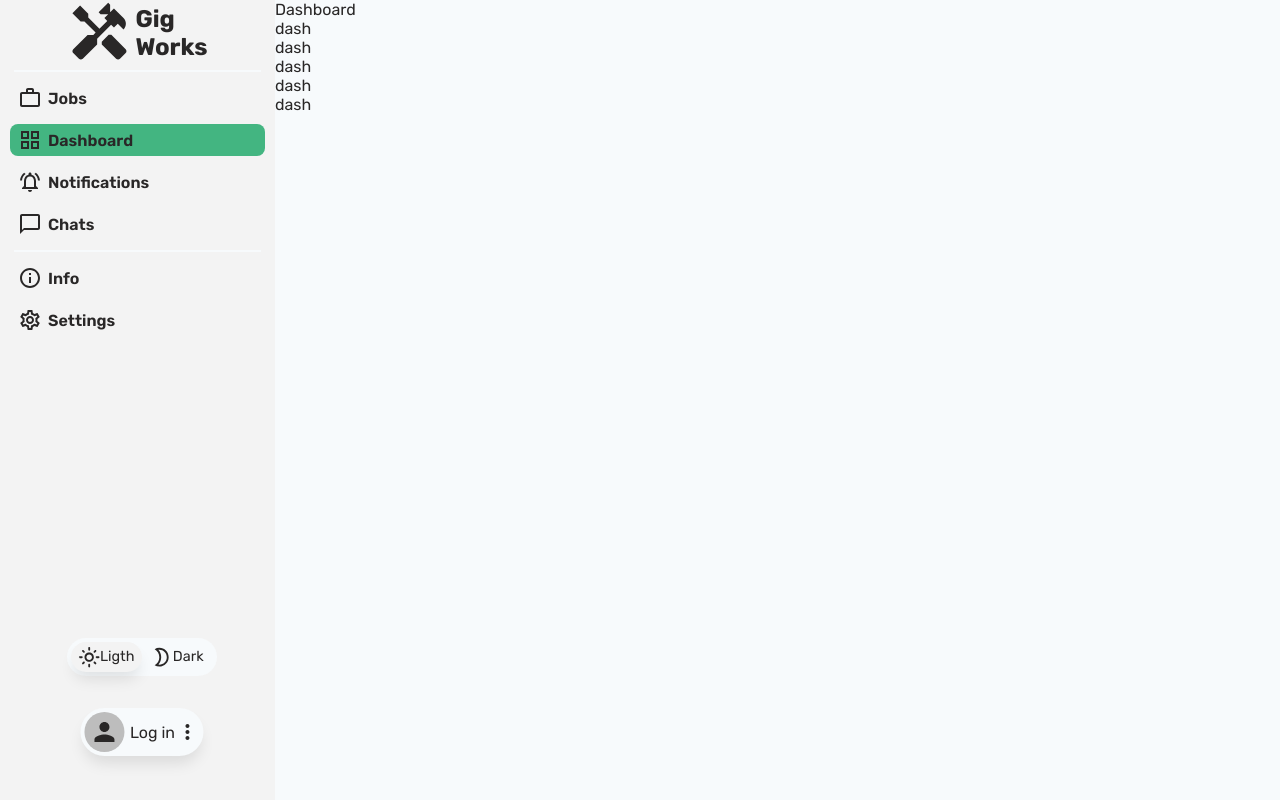
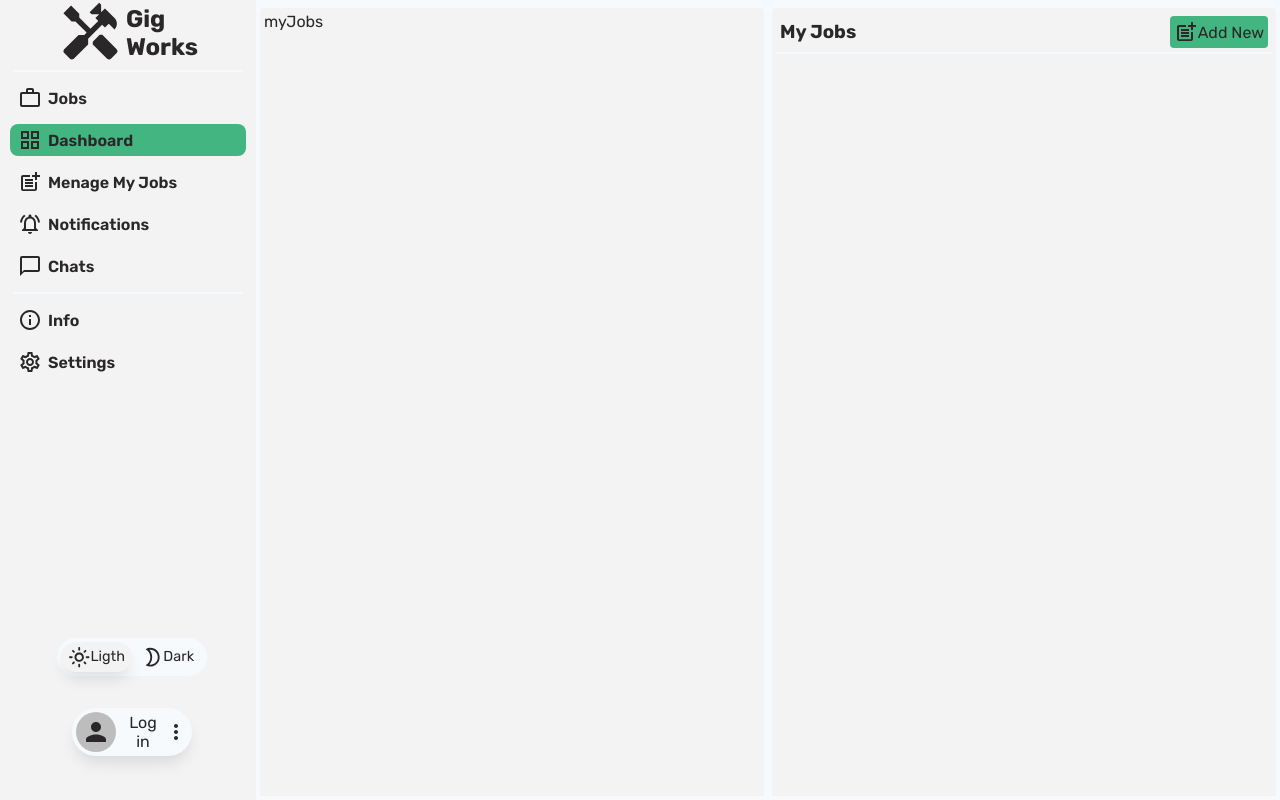
Before and after one commit to filiperak/fullstack-jobmarket-app, a React (Create React App) app in the folder client/: page /dashboard in a window 1280 px wide. Built offline with nearby package versions, Linux system fonts and the light colour scheme; a web font is replaced by a local one.

Commit message:
dashboard setup

```diff
--- a/client/src/App.tsx
+++ b/client/src/App.tsx
@@ -9,6 +9,7 @@ import { UserContextProvider } from './context/UserContext';
 import SingleJob from './views/SingleJob';
 import { JobContext, JobContextProvider } from './context/JobContext';
 import InfoMsg from './components/InfoMsg';
+import MenageMyJobs from './views/MenageMyJobs';
 
 function App() {
   const [isModel,setIsModel] = useState<boolean>(false)
@@ -32,6 +33,7 @@ function App() {
         <Route path='/' element={<Jobs/>}/>
         <Route path='job/:jobId' element={<SingleJob/>}/>
         <Route path='/dashboard' element={<Dashboard/>}/>
+        <Route path='/menagejobs' element={<MenageMyJobs/>}/>
         </Routes>
       </Router>
       </JobContextProvider>
--- a/client/src/components/jobsComponents/Search.tsx
+++ b/client/src/components/jobsComponents/Search.tsx
@@ -101,7 +101,6 @@ const Search = () => {
                 ))}
 
             </select>
-
             </div>
           </div>
 
@@ -115,7 +114,7 @@ const Search = () => {
             <label htmlFor="yearly"><input type="radio" name="radioBtn" id="yearly" onChange={() => setSelectedRangeOption('yearly')}/>Yearly</label>
             </div>
             <div className={styles.range}>
-            <p>Price from: ${searchParams.range}</p>
+            <p>Pay from: ${searchParams.range}</p>
             <input
               type="range"
               name=""
--- a/client/src/components/sidebarComponents/Sidebar.tsx
+++ b/client/src/components/sidebarComponents/Sidebar.tsx
@@ -10,6 +10,7 @@ import SettingsOutlinedIcon from '@mui/icons-material/SettingsOutlined';
 import InfoOutlinedIcon from '@mui/icons-material/InfoOutlined';
 import ThemeToggleSwitch from './ThemeToggleSwitch';
 import GridViewOutlinedIcon from '@mui/icons-material/GridViewOutlined';
+import PostAddIcon from '@mui/icons-material/PostAdd';
 import ProfileAvatar from './ProfileAvatar';
 import { BreakLine } from './BreakLine';
 import { useNavigate } from 'react-router-dom';
@@ -33,6 +34,7 @@ const Sidebar = ({setModalOpen}:ISidebar) => {
       {BreakLine}
       <NavButton text="Jobs" Icon={WorkOutlineOutlinedIcon} path="/" onClick={handleNavigation} />
       <NavButton text="Dashboard" Icon={GridViewOutlinedIcon} path="/dashboard" onClick={handleNavigation} />
+      <NavButton text="Menage My Jobs" Icon={PostAddIcon} path="/menagejobs" onClick={handleNavigation} />
       <NavButton text="Notifications" Icon={NotificationsActiveOutlinedIcon} path="/notifications" onClick={handleNavigation} />
       <NavButton text="Chats" Icon={ChatBubbleOutlineOutlinedIcon} path="/chats" onClick={handleNavigation} />
       {BreakLine}
--- a/client/src/styles/app.module.css
+++ b/client/src/styles/app.module.css
@@ -3,4 +3,6 @@
     width: 100%;
     max-width: 1500px;
     margin: var(--app-margin) auto;
+    overflow-y: scroll;
+
 }
--- /dev/null
+++ b/client/src/styles/dashboard.module.css
@@ -0,0 +1,26 @@
+.container{
+   display: flex;
+   height: 100%;
+
+}
+.myJobs, .appliedJobs{
+    background-color: var(--background-color);
+    padding: var(--app-padding);
+    border-radius: var(--app-border-radius);
+    height: 100%;
+    flex: 0.5;
+    margin: var(--app-margin);
+}
+.myJobs header,.addBtn{
+    border-bottom: 2px solid var(--halfway-color);
+    display: flex;
+    align-items: center;
+    justify-content: space-between;
+    padding: var(--app-padding);
+}
+.addBtn{
+    background-color: var(--app-theme-color);
+    border: none;
+    border-radius: var(--app-border-radius);
+    cursor: pointer;
+}
--- a/client/src/styles/jobs.module.css
+++ b/client/src/styles/jobs.module.css
@@ -41,6 +41,9 @@
   }
   .panelItem {
     flex: 0.5;
+  }
+  .panelItem:nth-child(3){
+    flex-grow: 1;
   }
   .panelBtn {
     flex: 0.1;
--- a/client/src/styles/singleJob.module.css
+++ b/client/src/styles/singleJob.module.css
@@ -51,6 +51,3 @@
     display: flex;
     align-items: center;
 }
-/* .messageBtn{
-    background-color: var(--app-blue);
-} */
--- a/client/src/views/Dashboard.tsx
+++ b/client/src/views/Dashboard.tsx
@@ -1,14 +1,26 @@
 import React from 'react'
+import globalStyles from '../styles/app.module.css'
+import styles from '../styles/dashboard.module.css'
+import PostAddIcon from '@mui/icons-material/PostAdd';
 
 const Dashboard = () => {
   return (
-    <div>
-      Dashboard
-        <p>dash</p>
-        <p>dash</p>
-        <p>dash</p>
-        <p>dash</p>
-        <p>dash</p>
+    <div className={globalStyles.views}>
+      <section className={styles.container}>
+        <div className={styles.appliedJobs}>
+          myJobs
+        </div>
+
+        <div className={styles.myJobs}>
+          <header>
+            <h3>My Jobs</h3>
+            <div className={styles.addBtn}>
+              <PostAddIcon/>
+              <p>Add New</p>
+            </div>
+          </header>
+        </div>
+      </section>
     </div>
   )
 }
--- a/client/src/views/Jobs.tsx
+++ b/client/src/views/Jobs.tsx
@@ -12,7 +12,6 @@ import Error from '../components/Error'
 const Jobs = () => {
   const {jobState,jobDispatch} = useContext(JobContext)
   const {loading,error,jobs} = jobState
-
 
   return (
     <div className={`${globalStyles.views} ${styles.jobs}`}>
--- /dev/null
+++ b/client/src/views/MenageMyJobs.tsx
@@ -0,0 +1,12 @@
+import React from 'react'
+import globalStyles from '../styles/app.module.css'
+
+const MenageMyJobs = () => {
+  return (
+    <div className={`${globalStyles.views} `}>
+        1212
+    </div>
+  )
+}
+
+export default MenageMyJobs
```
